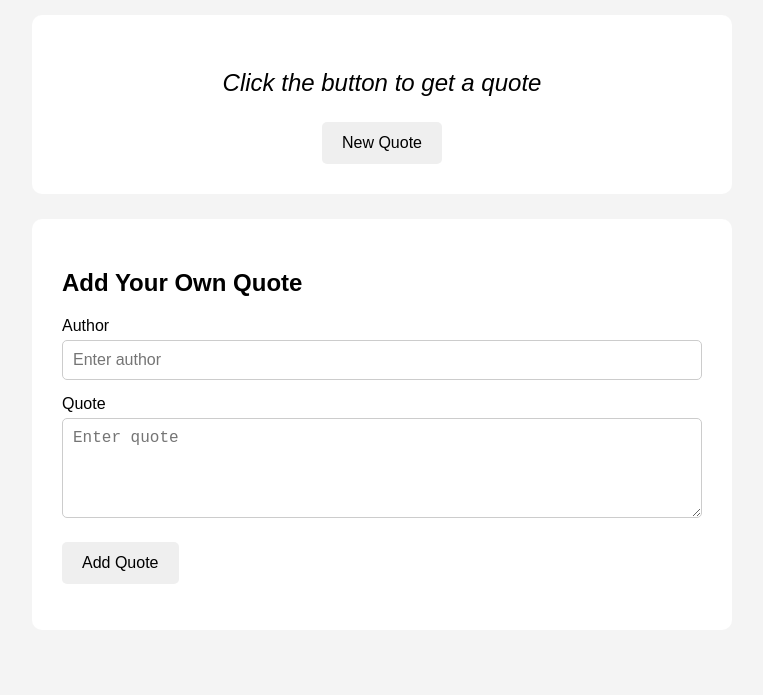
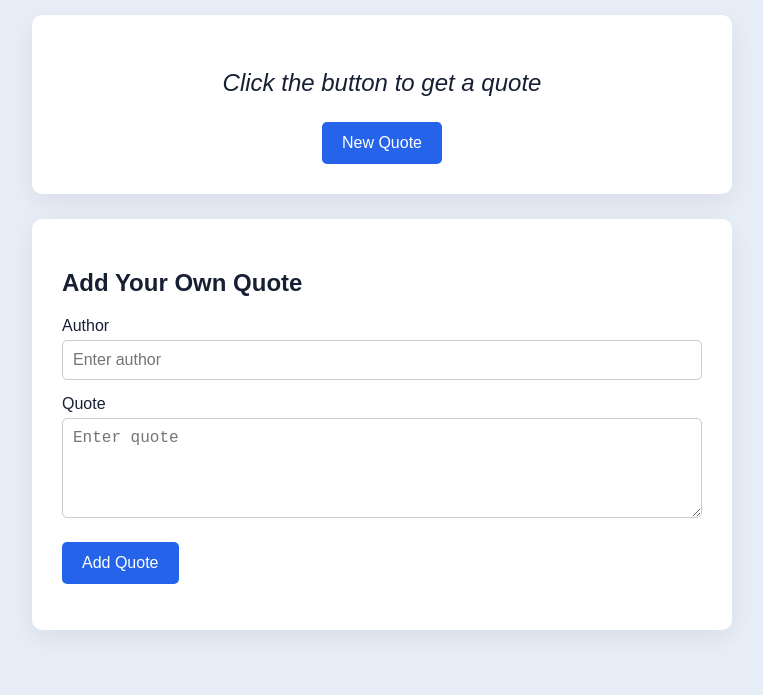
Before and after one commit to mervereis/Quote-Generator-, a plain HTML site: page frontend/index.html in a window 1280 px wide. Shown: the part 113-808 px from the top of the page, without its empty margins (258-1021 px from the left). Drawn offline with Linux system fonts and the light colour scheme.

Commit message:
Update API URL in frontend.js and enhance styling in style.css

```diff
--- a/frontend/frontend.js
+++ b/frontend/frontend.js
@@ -1,4 +1,5 @@
-const API_URL = "http://127.0.0.1:3000";
+const API_URL =
+  "https://2tmbt9zfz9nkcxnyzmu4ioce.trainees.hosting.cyf.academy/";
 
 const quoteElement = document.querySelector("#quote");
 const authorElement = document.querySelector("#author");
--- a/frontend/style.css
+++ b/frontend/style.css
@@ -4,7 +4,8 @@
 
 body {
   font-family: Arial, sans-serif;
-  background: #f4f4f4;
+  color: #172033;
+  background: #e8eef7;
   margin: 0;
   padding: 40px;
 }
@@ -20,10 +21,11 @@ h1 {
 }
 
 section {
-  background: white;
+  background: #ffffff;
   padding: 30px;
   margin-bottom: 25px;
   border-radius: 10px;
+  box-shadow: 0 8px 24px rgba(23, 32, 51, 0.08);
 }
 
 .quote-section {
@@ -41,11 +43,17 @@ section {
 }
 
 button {
+  color: #ffffff;
+  background: #2563eb;
   padding: 12px 20px;
   border: none;
   border-radius: 5px;
   cursor: pointer;
   font-size: 16px;
+}
+
+button:hover {
+  background: #1d4ed8;
 }
 
 label {
```
